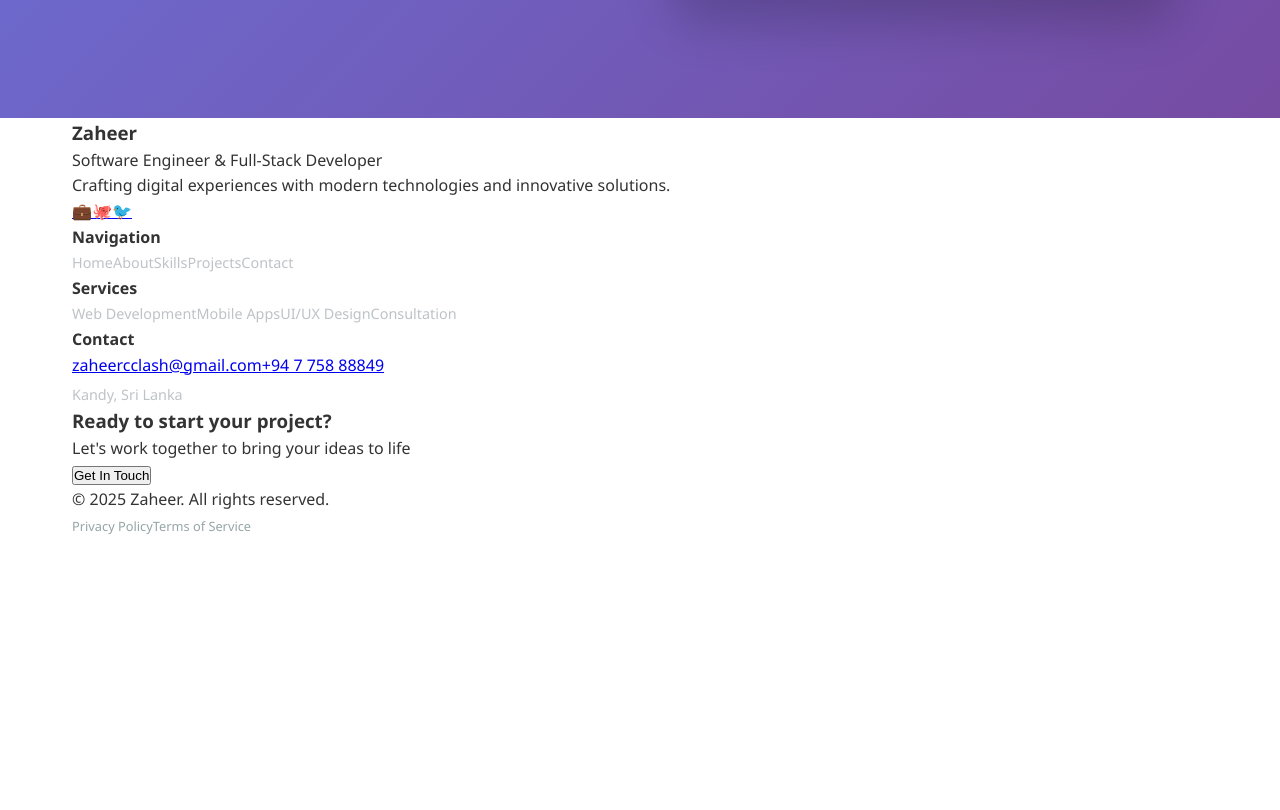
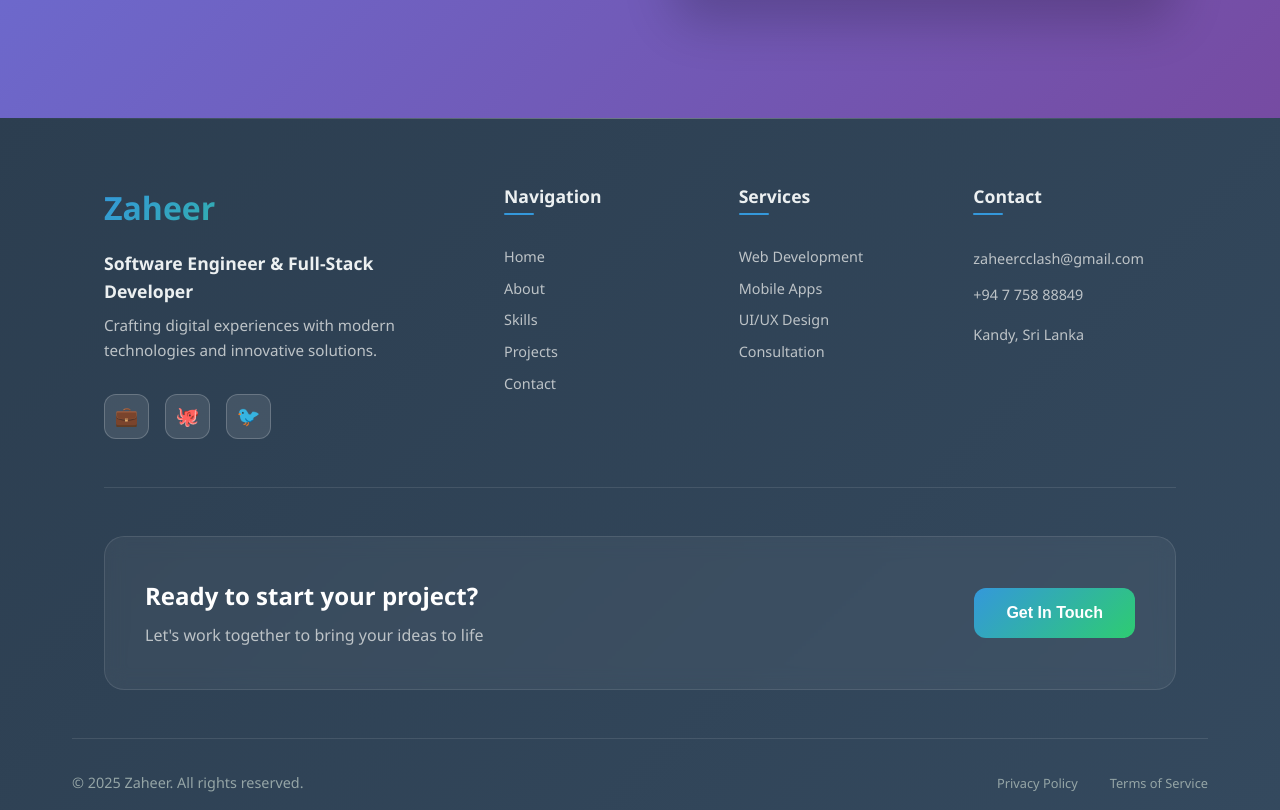
Before and after one commit to zaheercclash/zaheer-portfolio, a React (Create React App) app: page / in a window 1280 px wide. Shown: the part 8353-9163 px from the top of the page. Before the commit the page ends 8891 px from the top, so only its background shows below. Built offline with nearby package versions, Linux system fonts and the light colour scheme.

Commit message:
Add complete footer CSS styles

```diff
--- a/src/components/Footer/Footer.css
+++ b/src/components/Footer/Footer.css
@@ -1,4 +1,123 @@
-/* Add these to your existing Footer.css */
+.footer {
+  background: linear-gradient(135deg, #2c3e50 0%, #34495e 100%);
+  color: white;
+  padding: 4rem 0 1rem;
+  position: relative;
+}
+
+.footer::before {
+  content: "";
+  position: absolute;
+  top: 0;
+  left: 0;
+  right: 0;
+  height: 1px;
+  background: linear-gradient(
+    90deg,
+    transparent,
+    rgba(255, 255, 255, 0.3),
+    transparent
+  );
+}
+
+.footer-content {
+  max-width: 1200px;
+  margin: 0 auto;
+  padding: 0 2rem;
+}
+
+.footer-main {
+  display: grid;
+  grid-template-columns: 1fr 2fr;
+  gap: 4rem;
+  margin-bottom: 3rem;
+  padding-bottom: 3rem;
+  border-bottom: 1px solid rgba(255, 255, 255, 0.1);
+}
+
+.footer-brand h3 {
+  font-size: 2rem;
+  margin-bottom: 1rem;
+  font-weight: 700;
+  background: linear-gradient(135deg, #3498db, #2ecc71);
+  -webkit-background-clip: text;
+  -webkit-text-fill-color: transparent;
+  background-clip: text;
+}
+
+.footer-tagline {
+  font-size: 1.1rem;
+  font-weight: 600;
+  margin-bottom: 0.5rem;
+  color: #ecf0f1;
+}
+
+.footer-description {
+  font-size: 0.95rem;
+  line-height: 1.6;
+  margin-bottom: 2rem;
+  color: #bdc3c7;
+  max-width: 300px;
+}
+
+.footer-social {
+  display: flex;
+  gap: 1rem;
+}
+
+.social-link {
+  display: flex;
+  align-items: center;
+  justify-content: center;
+  width: 45px;
+  height: 45px;
+  background: rgba(255, 255, 255, 0.1);
+  border-radius: 12px;
+  text-decoration: none;
+  transition: all 0.3s ease;
+  border: 1px solid rgba(255, 255, 255, 0.2);
+}
+
+.social-link:hover {
+  background: rgba(255, 255, 255, 0.2);
+  transform: translateY(-3px);
+  border-color: rgba(255, 255, 255, 0.4);
+}
+
+.social-link span {
+  font-size: 1.2rem;
+}
+
+.footer-links {
+  display: grid;
+  grid-template-columns: repeat(3, 1fr);
+  gap: 2rem;
+}
+
+.link-group h4 {
+  font-size: 1.1rem;
+  margin-bottom: 1.5rem;
+  font-weight: 600;
+  color: #ecf0f1;
+  position: relative;
+}
+
+.link-group h4::after {
+  content: "";
+  position: absolute;
+  bottom: -5px;
+  left: 0;
+  width: 30px;
+  height: 2px;
+  background: #3498db;
+  border-radius: 1px;
+}
+
+.link-group {
+  display: flex;
+  flex-direction: column;
+  gap: 0.8rem;
+}
 
 .link-group button {
   background: none;
@@ -32,11 +151,119 @@
   left: -5px;
 }
 
+.link-group a {
+  color: #bdc3c7;
+  text-decoration: none;
+  font-size: 0.9rem;
+  transition: all 0.3s ease;
+  cursor: pointer;
+  position: relative;
+  padding-left: 0;
+}
+
+.link-group a:hover {
+  color: #3498db;
+  padding-left: 10px;
+}
+
+.link-group a::before {
+  content: "›";
+  position: absolute;
+  left: -15px;
+  opacity: 0;
+  transition: all 0.3s ease;
+}
+
+.link-group a:hover::before {
+  opacity: 1;
+  left: -5px;
+}
+
 .location {
   color: #bdc3c7;
   font-size: 0.9rem;
   display: block;
   margin-top: 0.3rem;
+}
+
+.footer-cta {
+  background: rgba(255, 255, 255, 0.05);
+  border-radius: 20px;
+  padding: 2.5rem;
+  display: flex;
+  justify-content: space-between;
+  align-items: center;
+  margin-bottom: 3rem;
+  border: 1px solid rgba(255, 255, 255, 0.1);
+  backdrop-filter: blur(10px);
+}
+
+.cta-content h3 {
+  font-size: 1.5rem;
+  margin-bottom: 0.5rem;
+  font-weight: 600;
+}
+
+.cta-content p {
+  color: #bdc3c7;
+  font-size: 1rem;
+}
+
+.cta-btn {
+  background: linear-gradient(135deg, #3498db, #2ecc71);
+  color: white;
+  border: none;
+  padding: 1rem 2rem;
+  border-radius: 12px;
+  font-size: 1rem;
+  font-weight: 600;
+  cursor: pointer;
+  transition: all 0.3s ease;
+  position: relative;
+  overflow: hidden;
+}
+
+.cta-btn::before {
+  content: "";
+  position: absolute;
+  top: 0;
+  left: -100%;
+  width: 100%;
+  height: 100%;
+  background: linear-gradient(
+    90deg,
+    transparent,
+    rgba(255, 255, 255, 0.2),
+    transparent
+  );
+  transition: left 0.5s ease;
+}
+
+.cta-btn:hover::before {
+  left: 100%;
+}
+
+.cta-btn:hover {
+  transform: translateY(-3px);
+  box-shadow: 0 10px 25px rgba(52, 152, 219, 0.3);
+}
+
+.footer-bottom {
+  display: flex;
+  justify-content: space-between;
+  align-items: center;
+  padding-top: 2rem;
+  border-top: 1px solid rgba(255, 255, 255, 0.1);
+}
+
+.footer-copyright p {
+  color: #95a5a6;
+  font-size: 0.9rem;
+}
+
+.footer-legal {
+  display: flex;
+  gap: 2rem;
 }
 
 .footer-legal button {
@@ -53,3 +280,37 @@
 .footer-legal button:hover {
   color: #3498db;
 }
+
+/* Mobile Styles */
+@media (max-width: 768px) {
+  .footer-main {
+    grid-template-columns: 1fr;
+    gap: 3rem;
+  }
+
+  .footer-links {
+    grid-template-columns: 1fr;
+    gap: 2rem;
+  }
+
+  .footer-cta {
+    flex-direction: column;
+    text-align: center;
+    gap: 1.5rem;
+    padding: 2rem;
+  }
+
+  .footer-bottom {
+    flex-direction: column;
+    gap: 1rem;
+    text-align: center;
+  }
+
+  .footer-legal {
+    gap: 1rem;
+  }
+
+  .footer-content {
+    padding: 0 1rem;
+  }
+}
```
